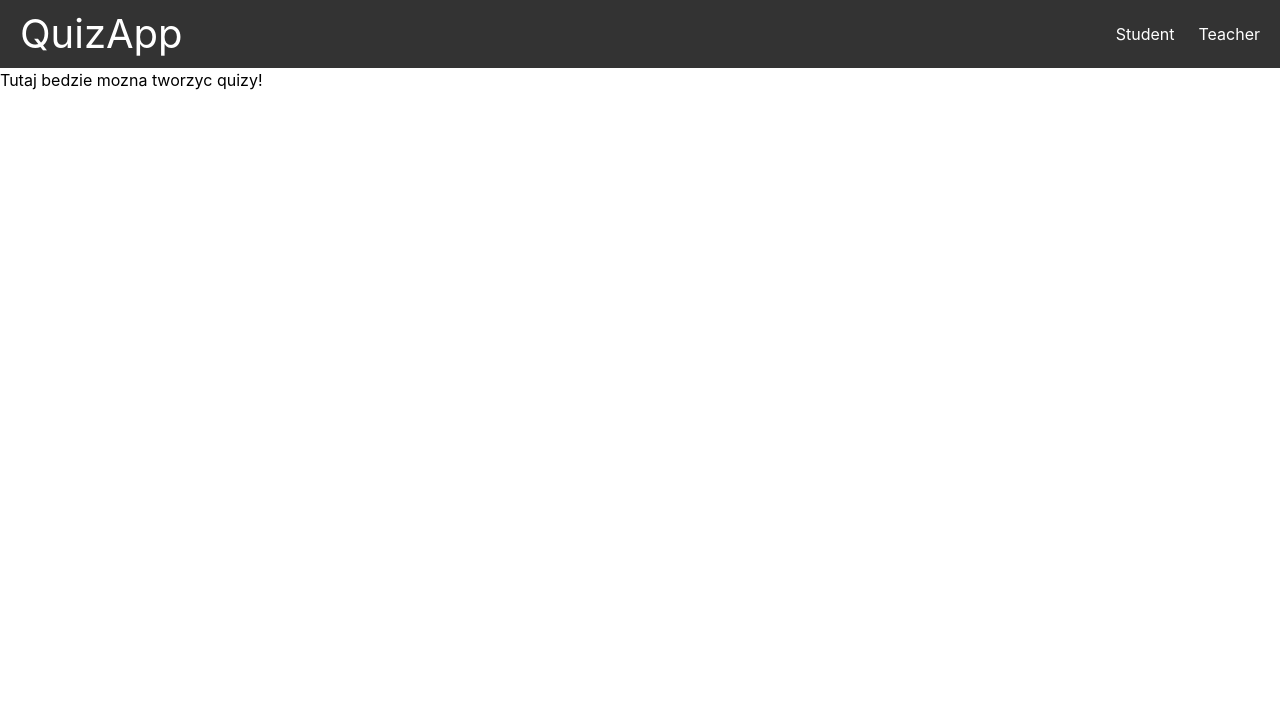
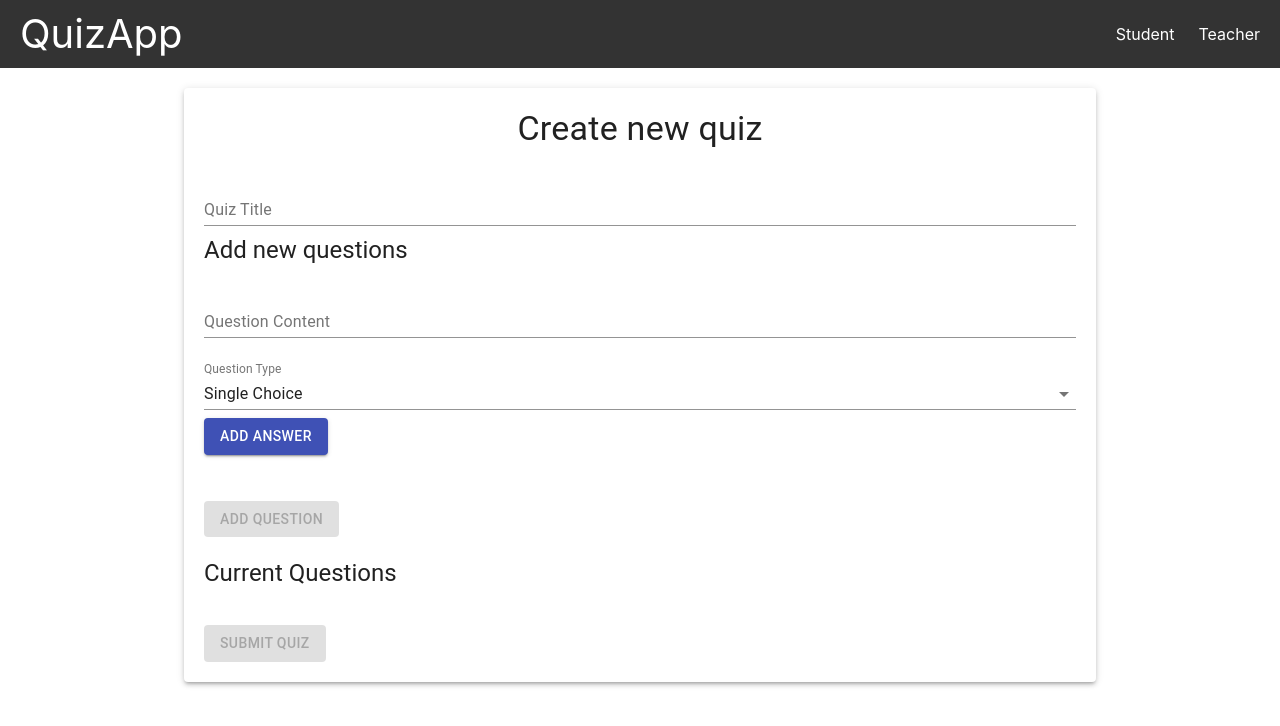
Before and after one commit to adriancielniak/quiz-api, a React (Create React App) app in the folder frontend/: page /teacher in a window 1280 px wide. Shown: the top 726 px of the page. Built offline with nearby package versions, Linux system fonts and the light colour scheme.

Commit message:
Creating new quiz works

```diff
--- a/frontend/src/pages/specificQuiz/Static.tsx
+++ b/frontend/src/pages/specificQuiz/Static.tsx
@@ -34,4 +34,24 @@ query CheckAnswers($quizId: Int!, $answers: [checkQuestionInput!]!) {
 }
 `;
 
-export { FIND_FULL_QUESTIONS, CHECK_ANSWERS };
+const CREATE_QUIZ = gql`
+mutation CreateQuiz($createQuizInput: CreateQuizInput!) {
+  createQuiz(createQuizInput: $createQuizInput) {
+    id
+    title
+    questions {
+      id
+      question_type
+      question_content
+      answers {
+        id
+        answer_content
+        priority
+        is_correct
+      }
+    }
+  }
+}
+`;
+
+export { FIND_FULL_QUESTIONS, CHECK_ANSWERS, CREATE_QUIZ };
--- a/frontend/src/pages/teacherPage/TeacherPage.tsx
+++ b/frontend/src/pages/teacherPage/TeacherPage.tsx
@@ -1,12 +1,269 @@
-import React from 'react';
+import React, { useState } from 'react';
+import { Button, TextField, MenuItem, Select, FormControl, InputLabel, Checkbox, FormControlLabel, List, ListItem, IconButton, Container, Typography, Paper } from '@material-ui/core';
+import DeleteIcon from '@material-ui/icons/Delete';
+import { gql, useMutation } from '@apollo/client';
 
-function TeacherPage() {
-  return (
-    <div>
-      <h1>Tutaj bedzie mozna tworzyc quizy!</h1>
-      {/* Dodaj treść dla nauczyciela */}
-    </div>
-  );
+interface QuizInterface {
+  title: string;
+  questions: QuestionInterface[];
 }
 
+interface QuestionInterface {
+  question_type: string;
+  question_content: string;
+  answers: AnswerInterface[];
+}
+
+interface AnswerInterface {
+  answer_content: string;
+  priority?: number;
+  is_correct?: boolean;
+}
+
+const CREATE_QUIZ = gql`
+mutation CreateQuiz($createQuizInput: CreateQuizInput!) {
+  createQuiz(createQuizInput: $createQuizInput) {
+    id
+    title
+    questions {
+      id
+      question_type
+      question_content
+      answers {
+        id
+        answer_content
+        priority
+        is_correct
+      }
+    }
+  }
+}
+`;
+
+const TeacherPage = () => {
+  const [quizTitle, setQuizTitle] = useState<string>('');
+  const [questions, setQuestions] = useState<QuestionInterface[]>([]);
+  const [questionContent, setQuestionContent] = useState<string>('');
+  const [questionType, setQuestionType] = useState<string>('TYPE_1');
+  const [answers, setAnswers] = useState<AnswerInterface[]>([]);
+  const [textAnswer, setTextAnswer] = useState<string>('');
+
+  const [createQuiz] = useMutation(CREATE_QUIZ);
+
+  const handleAddQuestion = () => {
+    setQuestions([...questions, { question_content: questionContent, question_type: questionType, answers: answers }]);
+    setQuestionContent('');
+    setAnswers([]);
+    setTextAnswer('');
+  };
+
+  const handleAddAnswer = () => {
+    setAnswers([...answers, { answer_content: '', is_correct: false }]);
+  };
+
+  const handleAnswerChange = (index: number, content: string, is_correct?: boolean, priority?: number) => {
+    const newAnswers = [...answers];
+    newAnswers[index] = { ...newAnswers[index], answer_content: content, is_correct, priority };
+    if (is_correct !== undefined && questionType === 'TYPE_1') {
+      // Ensure only one correct answer for Single Choice
+      newAnswers.forEach((answer, i) => {
+        if (i !== index) {
+          answer.is_correct = false;
+        }
+      });
+    }
+    setAnswers(newAnswers);
+  };
+
+  const handleDeleteAnswer = (index: number) => {
+    const newAnswers = answers.filter((_, i) => i !== index);
+    setAnswers(newAnswers);
+  };
+
+  const handleDeleteQuestion = (index: number) => {
+    const newQuestions = questions.filter((_, i) => i !== index);
+    setQuestions(newQuestions);
+  };
+
+  const handleSubmitQuiz = async () => {
+    const quiz: QuizInterface = {
+      title: quizTitle,
+      questions: questions.map(question => ({
+        ...question,
+        answers: question.question_type === 'TYPE_4' ? [{ answer_content: textAnswer, is_correct: true }] : question.answers,
+      })),
+    };
+
+    try {
+      await createQuiz({ variables: { createQuizInput: quiz } });
+      console.log('Quiz created successfully');
+    } catch (error) {
+      console.error('Error creating quiz:', error);
+    }
+  };
+
+  const handleQuestionTypeChange = (event: React.ChangeEvent<{ value: unknown }>) => {
+    setQuestionType(event.target.value as string);
+    setAnswers([]);
+  };
+
+  return (
+    <Container maxWidth="md">
+      <Paper elevation={3} style={{ padding: '20px', marginTop: '20px' }}>
+        <Typography variant="h4" align="center" gutterBottom>
+          Create new quiz
+        </Typography>
+
+        <TextField
+          label="Quiz Title"
+          value={quizTitle}
+          onChange={(e) => setQuizTitle(e.target.value)}
+          fullWidth
+          margin="normal"
+        />
+
+        <Typography variant="h5" gutterBottom>
+          Add new questions
+        </Typography>
+        <TextField
+          label="Question Content"
+          value={questionContent}
+          onChange={(e) => setQuestionContent(e.target.value)}
+          fullWidth
+          margin="normal"
+        />
+
+        <FormControl fullWidth margin="normal">
+          <InputLabel>Question Type</InputLabel>
+          <Select
+            value={questionType}
+            onChange={handleQuestionTypeChange}
+          >
+            <MenuItem value="TYPE_1">Single Choice</MenuItem>
+            <MenuItem value="TYPE_2">Multiple Choice</MenuItem>
+            <MenuItem value="TYPE_3">Sorting</MenuItem>
+            <MenuItem value="TYPE_4">Text Answer</MenuItem>
+          </Select>
+        </FormControl>
+
+        {(questionType === 'TYPE_1' || questionType === 'TYPE_2') && (
+          <div>
+            <Button variant="contained" color="primary" onClick={handleAddAnswer} style={{ marginBottom: '10px' }}>
+              Add Answer
+            </Button>
+            <List>
+              {answers.map((answer, index) => (
+                <ListItem key={index}>
+                  <TextField
+                    label={`Answer ${index + 1}`}
+                    value={answer.answer_content}
+                    onChange={(e) => handleAnswerChange(index, e.target.value)}
+                    fullWidth
+                    margin="normal"
+                  />
+                  <FormControlLabel
+                    control={
+                      <Checkbox
+                        checked={!!answer.is_correct}
+                        onChange={(e) => handleAnswerChange(index, answer.answer_content, e.target.checked)}
+                      />
+                    }
+                    label="Correct"
+                  />
+                  <IconButton onClick={() => handleDeleteAnswer(index)}>
+                    <DeleteIcon />
+                  </IconButton>
+                </ListItem>
+              ))}
+            </List>
+          </div>
+        )}
+
+        {questionType === 'TYPE_3' && (
+          <div>
+            <Button variant="contained" color="primary" onClick={handleAddAnswer} style={{ marginBottom: '10px' }}>
+              Add Answer
+            </Button>
+            <List>
+              {answers.map((answer, index) => (
+                <ListItem key={index}>
+                  <TextField
+                    label={`Answer ${index + 1}`}
+                    value={answer.answer_content}
+                    onChange={(e) => handleAnswerChange(index, e.target.value, undefined, index + 1)}
+                    fullWidth
+                    margin="normal"
+                  />
+                  <TextField
+                    label="Priority"
+                    type="number"
+                    value={answer.priority ?? ''}
+                    onChange={(e) => handleAnswerChange(index, answer.answer_content, undefined, parseInt(e.target.value))}
+                    margin="normal"
+                    style={{ width: '100px', marginLeft: '10px' }}
+                  />
+                  <IconButton onClick={() => handleDeleteAnswer(index)}>
+                    <DeleteIcon />
+                  </IconButton>
+                </ListItem>
+              ))}
+            </List>
+          </div>
+        )}
+
+        {questionType === 'TYPE_4' && (
+          <TextField
+            label="Text Answer"
+            value={textAnswer}
+            onChange={(e) => setTextAnswer(e.target.value)}
+            fullWidth
+            margin="normal"
+          />
+        )}
+
+        <Button
+          variant="contained"
+          color="primary"
+          onClick={handleAddQuestion}
+          disabled={!questionContent}
+          style={{ marginTop: '20px' }}
+        >
+          Add Question
+        </Button>
+
+        <Typography variant="h5" style={{ marginTop: '20px' }}>
+          Current Questions
+        </Typography>
+        <List>
+          {questions.map((question, index) => (
+            <ListItem key={index} style={{ flexDirection: 'column', alignItems: 'flex-start' }}>
+              <div style={{ width: '100%' }}>
+                {question.question_content} ({question.question_type})
+                <IconButton onClick={() => handleDeleteQuestion(index)} style={{ float: 'right' }}>
+                  <DeleteIcon />
+                </IconButton>
+              </div>
+              <ul>
+                {question.answers.map((answer, i) => (
+                  <li key={i}>{answer.answer_content}</li>
+                ))}
+              </ul>
+            </ListItem>
+          ))}
+        </List>
+
+        <Button
+          variant="contained"
+          color="secondary"
+          onClick={handleSubmitQuiz}
+          disabled={!quizTitle || questions.length === 0}
+          style={{ marginTop: '20px' }}
+        >
+          Submit Quiz
+        </Button>
+      </Paper>
+    </Container>
+  );
+};
+
 export default TeacherPage;
```
